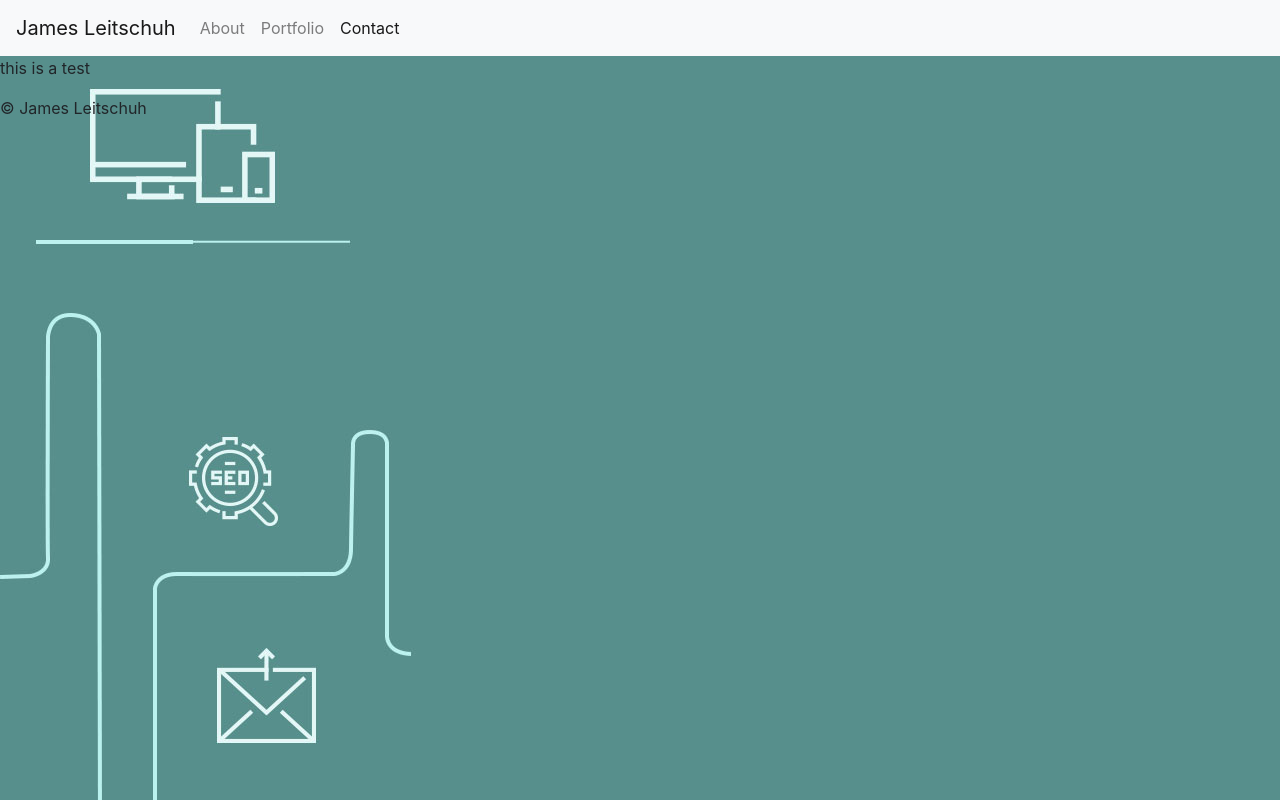
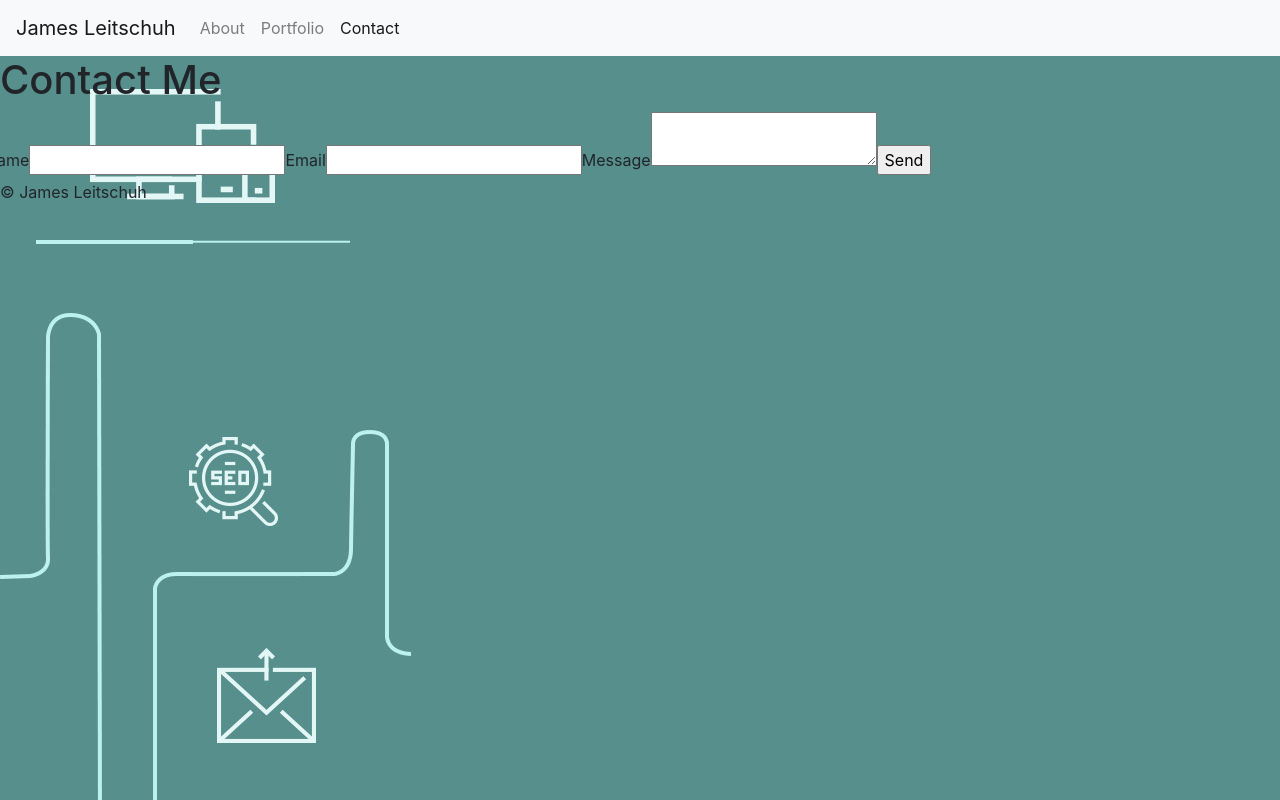
Before and after one commit to jamesleitschuh02/Dynamic-Portfolio, a React (Create React App) app in the folder portfolio/: page /contact in a window 1280 px wide. Built offline with nearby package versions, Linux system fonts and the light colour scheme.

Commit message:
installed emailjs for contact me page, functionality works

```diff
--- a/portfolio/package.json
+++ b/portfolio/package.json
@@ -6,7 +6,9 @@
     "@testing-library/jest-dom": "^5.11.9",
     "@testing-library/react": "^11.2.5",
     "@testing-library/user-event": "^12.8.1",
+    "axios": "^0.21.1",
     "bootstrap": "^4.6.0",
+    "emailjs-com": "^2.6.4",
     "react": "^17.0.1",
     "react-dom": "^17.0.1",
     "react-router-dom": "^5.2.0",
--- /dev/null
+++ b/portfolio/src/components/ContactForm/ContactForm.js
@@ -0,0 +1,34 @@
+import React from 'react';
+import emailjs from 'emailjs-com';
+
+
+function ContactForm() {
+
+  function sendEmail(e) {
+    e.preventDefault();
+
+    emailjs.sendForm('gmail', 'template_ob8ne18', e.target, 'user_cM6wJ6JwEz5wVmoHGbdyQ')
+      .then((result) => {
+        console.log(result.text);
+      }, (error) => {
+        console.log(error.text);
+      });
+      e.target.reset();
+  }
+
+ return (
+  <form className="contact-form" onSubmit={sendEmail}>
+    <input type="hidden" name="contact_number" />
+    <label>Name</label>
+    <input type="text" name="user_name" />
+    <label>Email</label>
+    <input type="email" name="user_email" />
+    <label>Message</label>
+    <textarea name="message" />
+    <input type="submit" value="Send" />
+  </form>
+);
+
+}
+
+export default ContactForm;
--- a/portfolio/src/pages/contact.js
+++ b/portfolio/src/pages/contact.js
@@ -1,10 +1,18 @@
 import React from 'react';
+import ContactForm from '../components/ContactForm/ContactForm';
 import Container from '../components/Container/Container';
+import Row from '../components/Row/Row';
+import Column from '../components/Column/Column';
 
 function Contact() {
     return(
         <Container>
-            <p>this is a test</p>
+            <Row>
+                <Column size={12}>
+                    <h1>Contact Me</h1>
+                </Column>
+                <ContactForm />
+            </Row>
         </Container>
     );
 }
```
Also changed, not shown: portfolio/src/components/Contact/Contact.js (deleted, +0 -20 lines), portfolio/public/manifest.json (deleted), 1 other file (tests, documents, lock files or other folders).
